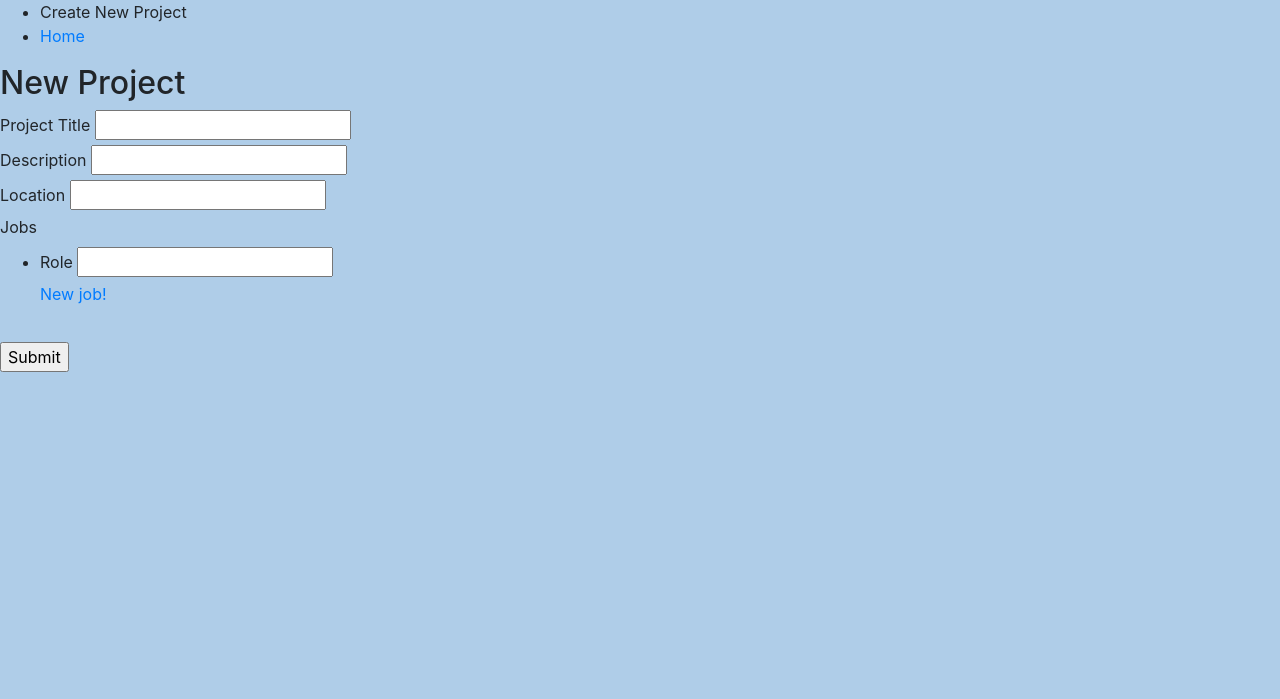
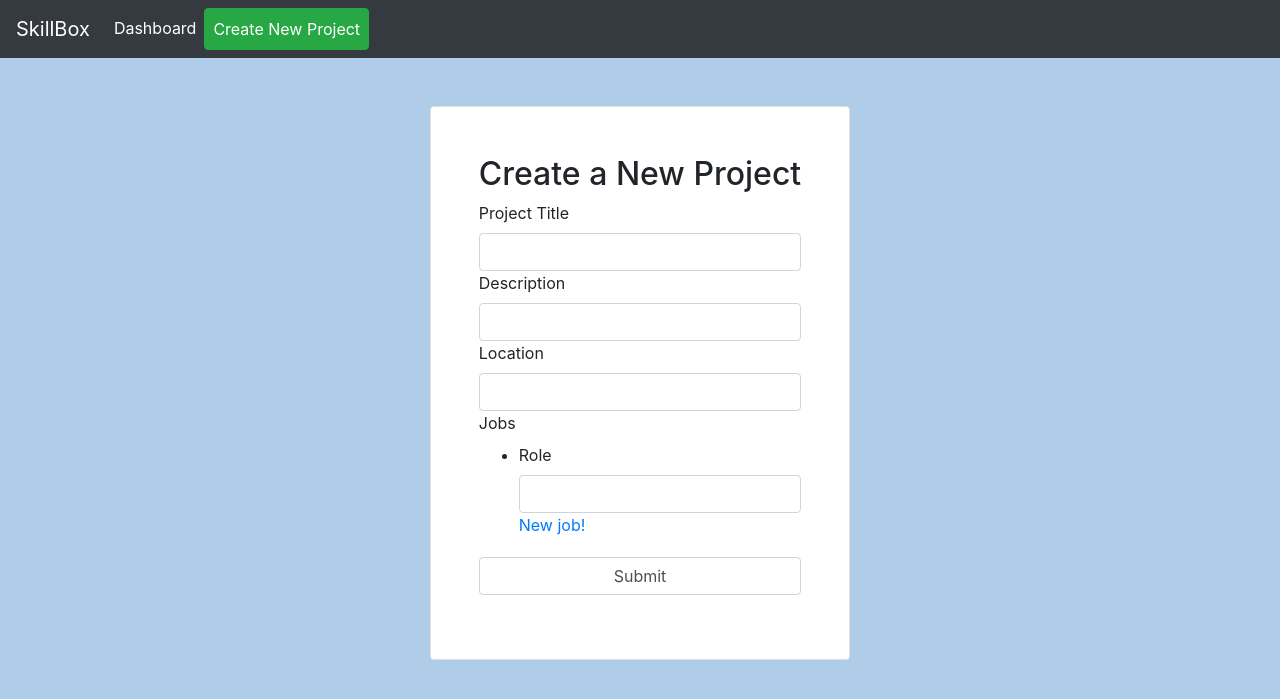
Before and after one commit to CayenneLow/MilkTree, a Flask app: template templates/create_project.html in a window 1280 px wide. Shown: the top 699 px of the page. Run offline with Flask 2, Linux system fonts and the light colour scheme; the template is opened without the code that fills it, so the values that code supplies are empty; some libraries are stand-ins or nearby versions.

Commit message:
frontend done

```diff
--- a/templates/create_project.html
+++ b/templates/create_project.html
@@ -1,46 +1,37 @@
 {% extends "base.html" %}
-{% block title %}Login{% endblock %}
+{% block title %}New Project{% endblock %}
 {% block head %}
-  {{ super() }}
-  <script src="{{ url_for('static', filename='js/script.js') }}"></script>
+{{ super() }}
+<script src="{{ url_for('static', filename='js/script.js') }}"></script>
 {% endblock %}
 {% block content %}
-<body>
-    <div id="header">
-        <ul>
-            <li>Create New Project</li>
-            <li><a class="hvr-underline-from-center" href="/">Home</a></li>
-        </ul>
-    </div>
-    <div class="project-wrap">
-        <div class="project-info-box">
+{{super()}}
+<div class="d-flex justify-content-center">
+    <div class="card p-5">
         <form method="POST">
-            <h2>New Project</h2>
+            <div class="form-group">
+                <h2>Create a New Project</h2>
                 <label for="title">Project Title</label>
-                <input type="text" name="title" />
-                <br>
+                <input class="form-control" type="text" name="title" />
                 <label for="description">Description</label>
-                <input type="text" name="description" />
-                <br>
+                <input class="form-control" type="text" name="description" />
                 <label for="location">Location</label>
-                <input type="text" name="location" />
-                <br>
+                <input class="form-control" type="text" name="location" />
                 <label for="jobs">Jobs</label>
 
                 <ul class="job-list">
                     <li class="job-item">
                         <div class="job-info-box">
                             <label for="role">Role</label>
-                            <input type="text" name="{{jobs|length|string}}-role" />
+                            <input class="form-control" type="text" name="{{jobs|length|string}}-role" />
                         </div>
                     </li>
                     <a href="#" id="new-job-button">New job!</a>
                 </ul>
 
-                <input type="submit" style="margin-top:20px;"class="submit-donate" value="Submit" />
-
+                <input class="form-control" type="submit" style="margin-top:20px;" class="submit-donate" value="Submit" />
+            </div>
         </form>
-        </div>
     </div>
-</body>
+</div>
 {% endblock %}
```
